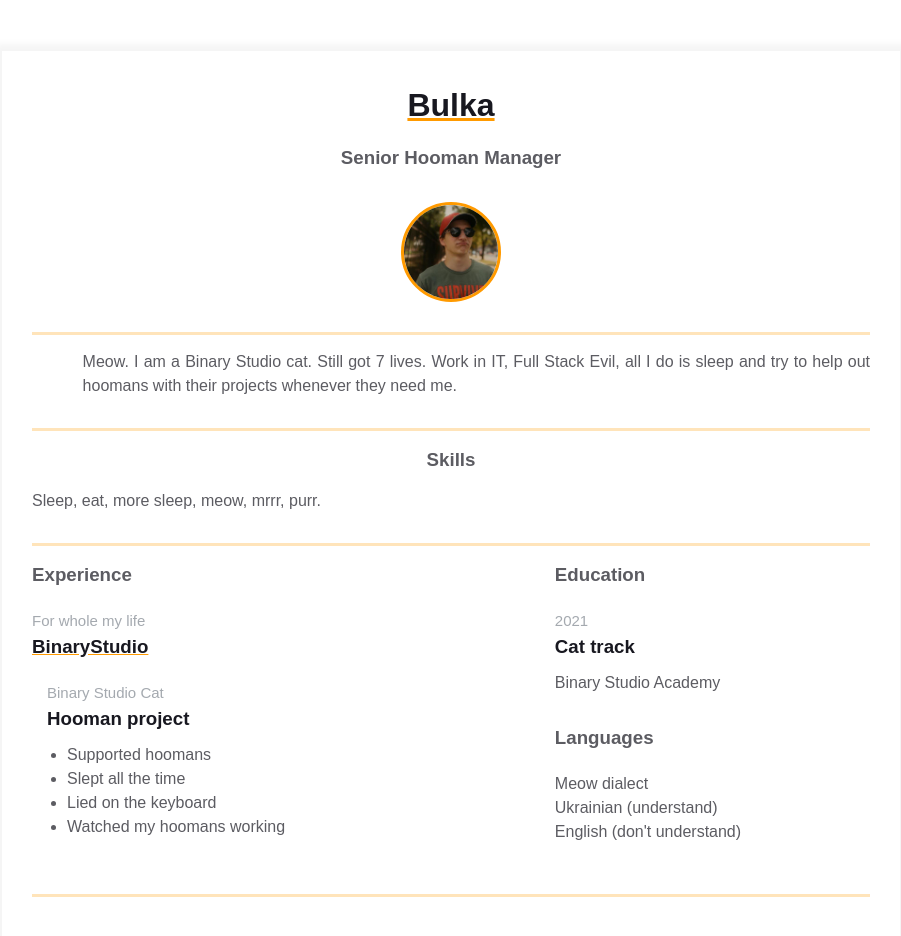
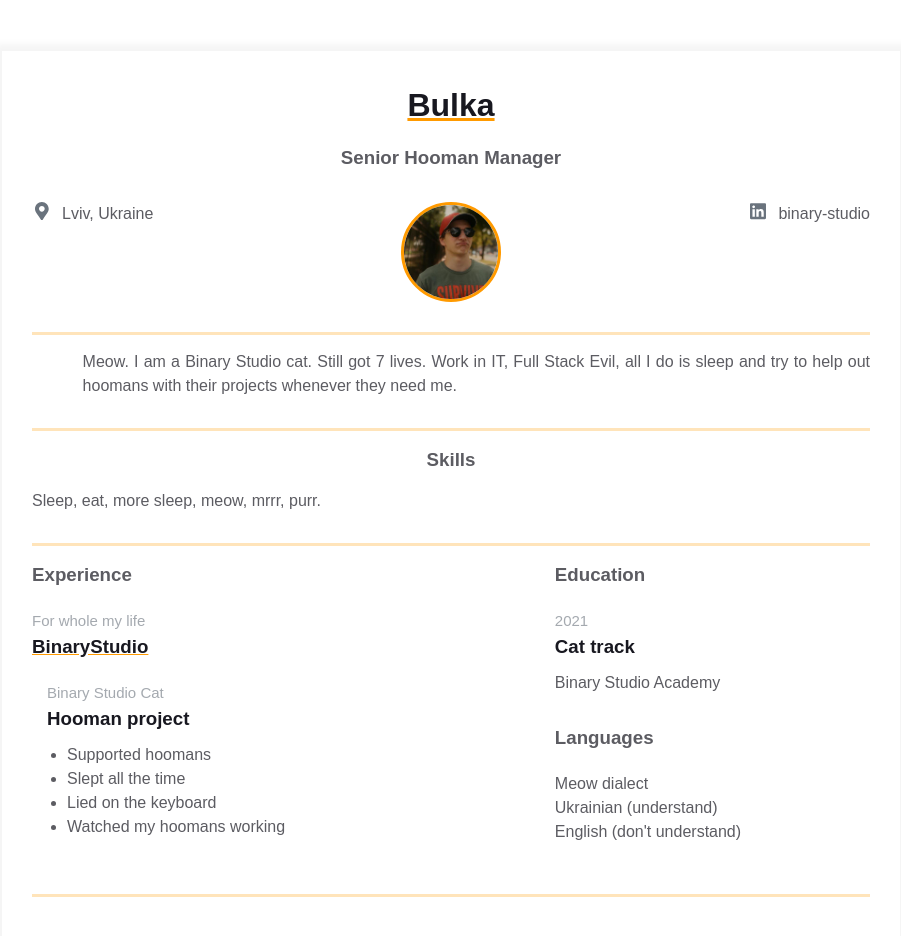
Before and after one commit to bogdan9876/my-resume, a plain HTML site: page index.html in a window 1280 px wide. Shown: the whole page, without its empty margins (189-1090 px from the left). Drawn offline with Linux system fonts and the light colour scheme.

Commit message:
add header icons

```diff
--- a/index.html
+++ b/index.html
@@ -16,11 +16,37 @@
                     <h3 class="contact-info__sub-header">Senior Hooman Manager</h3>
 
                     <div class="contact_info_container fh">
-                        <div class="contact-info__block"></div>
+                        <div class="contact-info__block"><a href="" rel="author" class="contact-info__item">
+                                <div class="contact-info__item-icon-wrapper">
+                                    <svg class="contact-info__item-icon" xmlns="http://www.w3.org/2000/svg"
+                                        viewBox="0 0 384 512">
+                                        <path d="M172.268 501.67C26.97 291.031 0 269.413 0 192 0 85.961 85.961 0
+                                  192 0s192 85.961 192 192c0 77.413-26.97 99.031-172.268 309.67-9.535
+                                  13.774-29.93 13.773-39.464 0zM192 272c44.183 0 80-35.817
+                                  80-80s-35.817-80-80-80-80 35.817-80 80 35.817 80 80 80z"></path>
+                                    </svg>
+                                </div>
+                                <span>Lviv, Ukraine</span>
+                            </a></div>
                         <div class="contact-info__block contact-info__block--center">
                             <img class="contact-info__avatar" src="assets/avatar.jpg" alt="Avatar" />
                         </div>
-                        <div class="contact-info__block"></div>
+                        <div class="contact-info__block"><a href="https://ua.linkedin.com/company/binary-studio_241166"
+                                rel="author" class="contact-info__item">
+                                <div class="contact-info__item-icon-wrapper">
+                                    <svg class="contact-info__item-icon" xmlns="http://www.w3.org/2000/svg"
+                                        viewBox="0 0 448 512">
+                                        <path d="M416 32H31.9C14.3 32 0 46.5 0 64.3v383.4C0 465.5 14.3 480 31.9
+                                  480H416c17.6 0 32-14.5 32-32.3V64.3c0-17.8-14.4-32.3-32-32.3zM135.4
+                                  416H69V202.2h66.5V416zm-33.2-243c-21.3 0-38.5-17.3-38.5-38.5S80.9
+                                  96 102.2 96c21.2 0 38.5 17.3 38.5 38.5 0 21.3-17.2 38.5-38.5
+                                  38.5zm282.1 243h-66.4V312c0-24.8-.5-56.7-34.5-56.7-34.6 0-39.9
+                                  27-39.9 54.9V416h-66.4V202.2h63.7v29.2h.9c8.9-16.8 30.6-34.5
+                                  62.9-34.5 67.2 0 79.7 44.3 79.7 101.9V416z"></path>
+                                    </svg>
+                                </div>
+                                <span>binary-studio</span>
+                            </a></div>
                     </div>
                 </div>
             </div>
@@ -32,7 +58,8 @@
                             </svg>
                         </div>
                         <p class="intro_text">Meow. I am a Binary Studio cat. Still got 7 lives. Work in IT, Full Stack
-                        Evil, all I do is sleep and try to help out hoomans with their projects whenever they need me.</p>
+                            Evil, all I do is sleep and try to help out hoomans with their projects whenever they need
+                            me.</p>
                     </div>
                 </div>
             </div>
```
Lines whose indentation alone changed are shown as unchanged.
